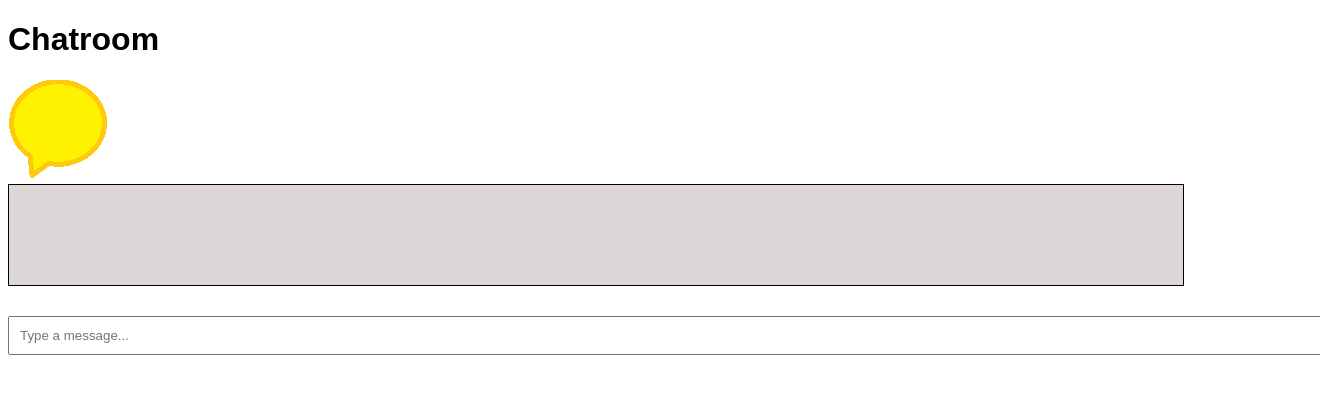
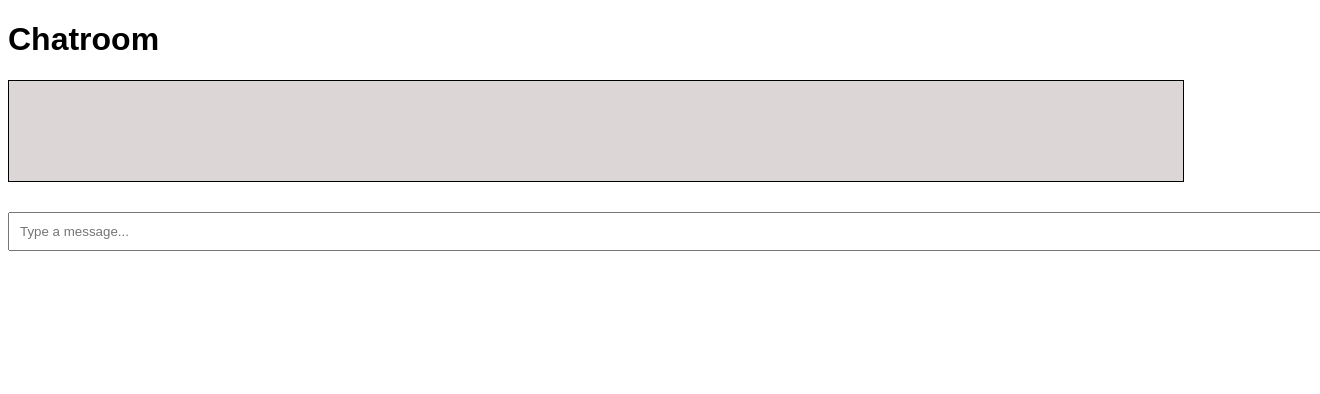
Before and after one commit to MichaelWHamilton/compnetworks-chatroom, a Flask app: page / in a window 1320 px wide; the page is wider, and only the part inside the window is pictured. Shown: the top 394 px of that part. Run offline with Flask 3, Linux system fonts and the light colour scheme; some libraries are stand-ins or nearby versions.

Commit message:
remove test

```diff
--- a/templates/index.html
+++ b/templates/index.html
@@ -5,7 +5,10 @@
     <meta name="viewport" content="width=device-width, initial-scale=1.0">
     <title>Chatroom</title>
 
-    <link rel="icon" href="{{ url_for('static', filename='favicon.ico') }}" type="image/x-icon">
+    <!-- <link rel="icon" href="{{ url_for('static', filename='icon.png') }}" type="image/png"> -->
+
+    <link rel="icon" href="{{ url_for('static', filename='icon.png') }}?v={{ favicon_version }}" type="image/png">
+
     <style>
         body { font-family: Arial, sans-serif; }
         #messages { margin-bottom: 20px; }
@@ -15,7 +18,7 @@
 </head>
 <body>
     <h1>Chatroom</h1>
-    <img alt="img" style="width:100px; height:100px;" src="{{url_for('static', filename='test.png')}}" type="image/png" >
+    <!-- <img alt="img" style="width:100px; height:100px;" src="../static/icon.png"> -->
     <div id="messages" style="overflow-y: scroll; background: rgb(221, 214, 214); width:90%; height:100px; border: 1px solid black;"></div> <!-- Where messages will appear -->
     <input type="text" id="input" placeholder="Type a message..." />
 
```
Also changed, not shown: static/test.png (deleted).
